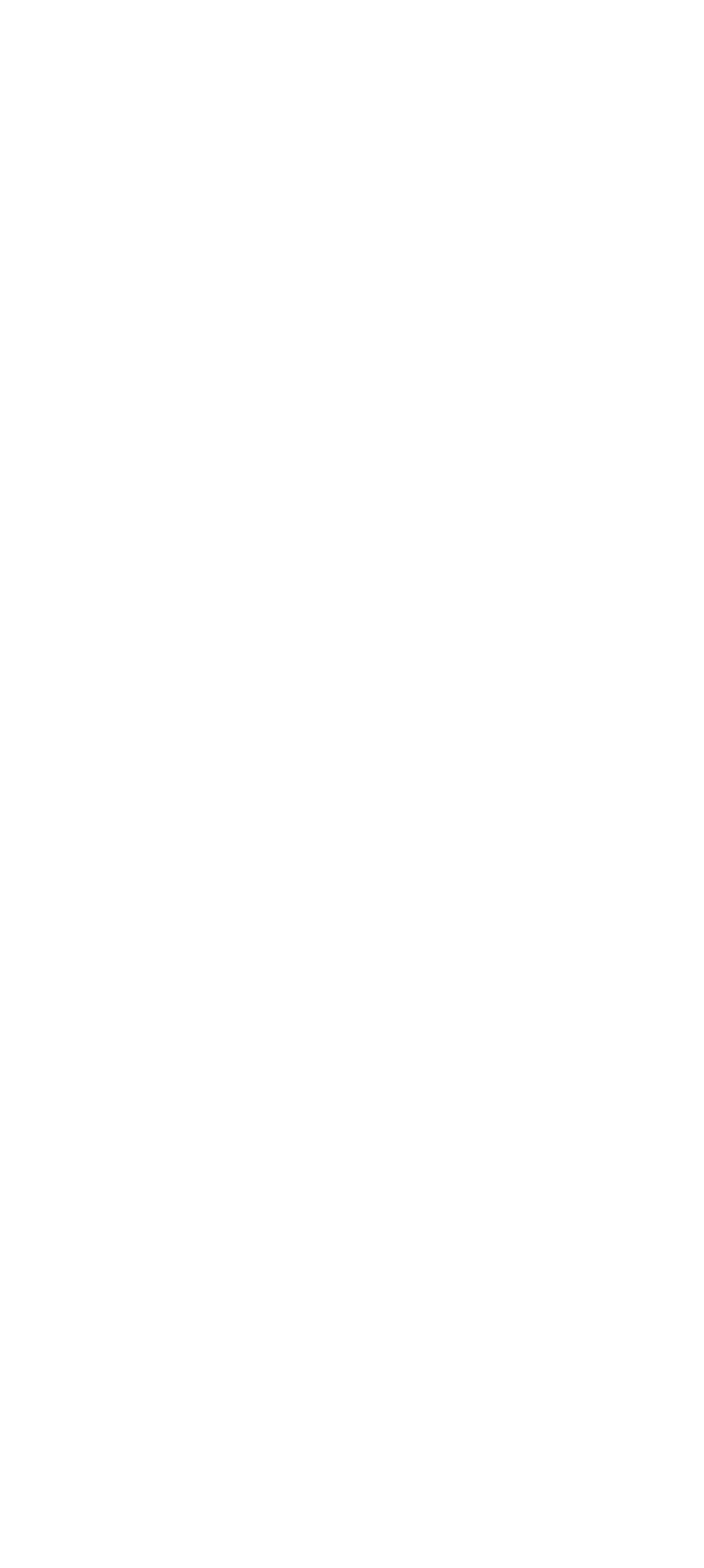
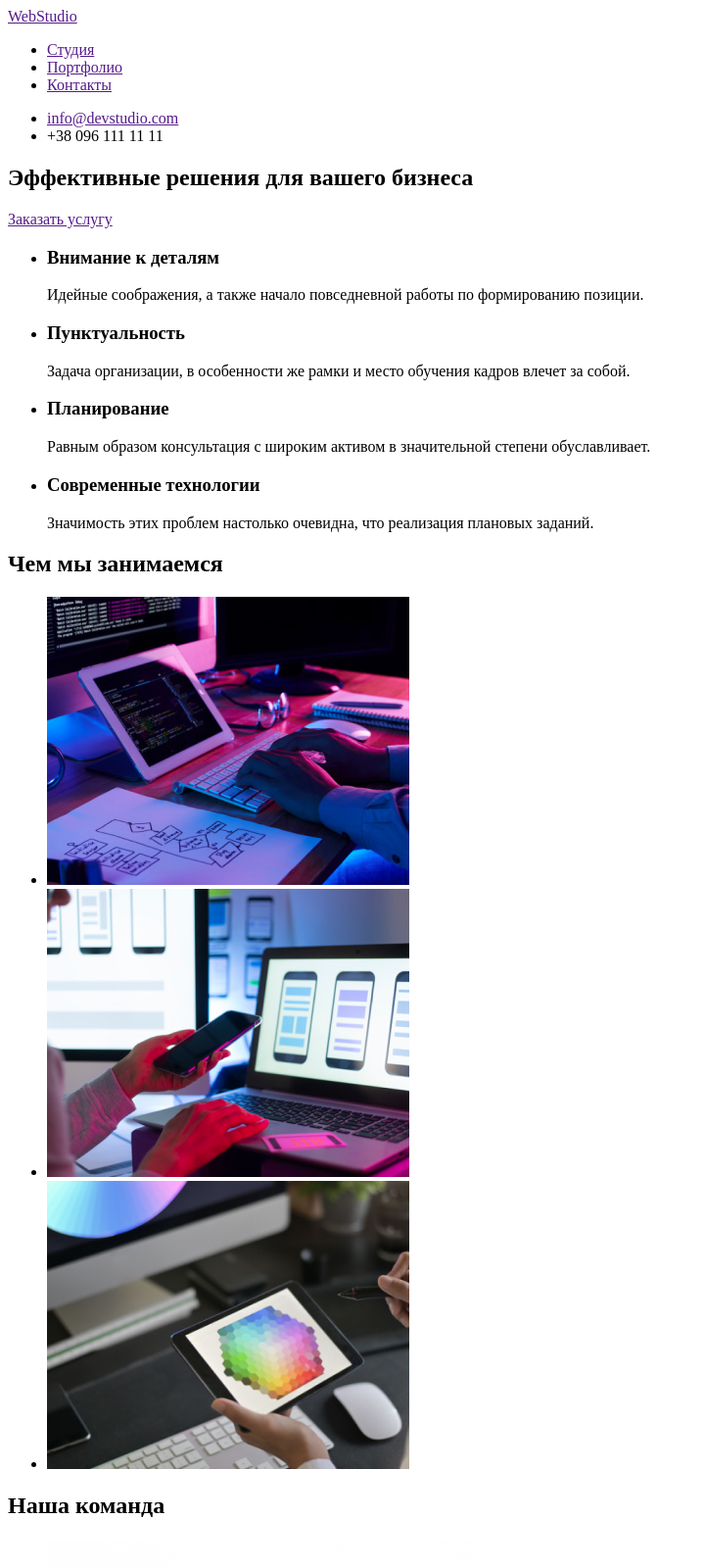
Before and after one commit to Maksym-mtshn/goit-markup-hw-01., a plain HTML site: page index.html in a window 1280 px wide. Shown: the top 1600 px of the page at 98% size, without its empty margins (0-719 px from the left). Before the commit the page ends 800 px from the top, so only its background shows below. Drawn offline with Linux system fonts and the light colour scheme.

Commit message:
create the first page

```diff
--- a/index.html
+++ b/index.html
@@ -7,6 +7,89 @@
     <title>Document</title>
 </head>
 <body>
+    <!--шапка профиля-->
+    <header>
+        <nav>
+            <a href="">
+                WebStudio
+            </a>
+            <ul>
+                <li><a href="">Студия</a></li>
+                <li><a href="">Портфолио</a></li>
+                <li><a href="">Контакты</a></li>
+            </ul>
+            <ul>
+                <li><a href="">info@devstudio.com</a></li>
+                <li><a href=""></a>+38 096 111 11 11</li>
+            </ul>
+        </nav>
+    </header>
+    <!--банер-->
+    <div>
+        <section>
+             <h1>Эффективные решения для вашего бизнеса</h1>
+             <a href="">Заказать услугу </a>
+        </section>
+    </div>
+    <!--переваги компанії-->
+    <section>
+        <ul>
+            <li>
+                <h3>Внимание к деталям</h3>
+                <p>Идейные соображения, а также начало повседневной работы по формированию позиции.</p>
+            </li>
+            <li>
+                <h3>Пунктуальность</h3>
+                <p>Задача организации, в особенности же рамки и место обучения кадров влечет за собой.</p>
+            </li>
+            <li>
+                <h3>Планирование</h3>
+                <p>Равным образом консультация с широким активом в значительной степени обуславливает.</p>
+            </li>
+            <li>
+                <h3>Современные технологии</h3>
+                <p>Значимость этих проблем настолько очевидна, что реализация плановых заданий.</p>
+            </li>
+        </ul>
+    </section>
+    <!--чим ми займаємось-->
+    <section>
+        <h2>Чем мы занимаемся</h2>
+        <ul>
+            <li><img src="./images/box 1.png" alt="box1"></li>
+            <li><img src="./images/box 2.png" alt="box2"></li>
+            <li>  <img src="./images/box 3.png" alt="box3"></li>
+        </ul>
+    </section>
+    <!--наша команда-->
+    <section>
+        <h2>Наша команда</h2>
+     <ul>
+         <li><img src="./images/img.jpg" alt="photo1">
+            <h2>Игорь Демьяненко</h2>
+            <h3>Product Designer</h3></li>
+         <li> <img src="./images/img2.jpg" alt="photo2">
+            <h2>Ольга Репина</h2>
+            <h3>Frontend Developer</h3></li>
+         <li><img src="./images/img3.jpg" alt="photo3">
+            <h2>Николай Тарасов</h2>
+            <h3>Marketing</h3></li>
+         <li><img src="./images/img4.jpg" alt="photo4">
+            <h2>Михаил Ермаков</h2>
+            <h3>UI Designer</h3></li>
+     </ul>
+    </section>
+    <!--підвал сайту-->
+    <footer>
+        <nav>
+            <a href=""> WebStudio</a>
+            <p>г. Киев, пр-т Леси Украинки, 26</p>
+            <ul>
+                <li><a href="">info@devstudio.com</a></li>
+                <li><a href=""></a>+38 096 111 11 11</li>
+            </ul>
+        </nav>
+    </footer>
 
 </body>
 </html>
```
Also changed, not shown: images/box 1.png (added), images/box 2.png (added), images/box 3.png (added), images/img.jpg (added), images/img2.jpg (added), images/img3.jpg (added), images/img4.jpg (added), 2 other files.
